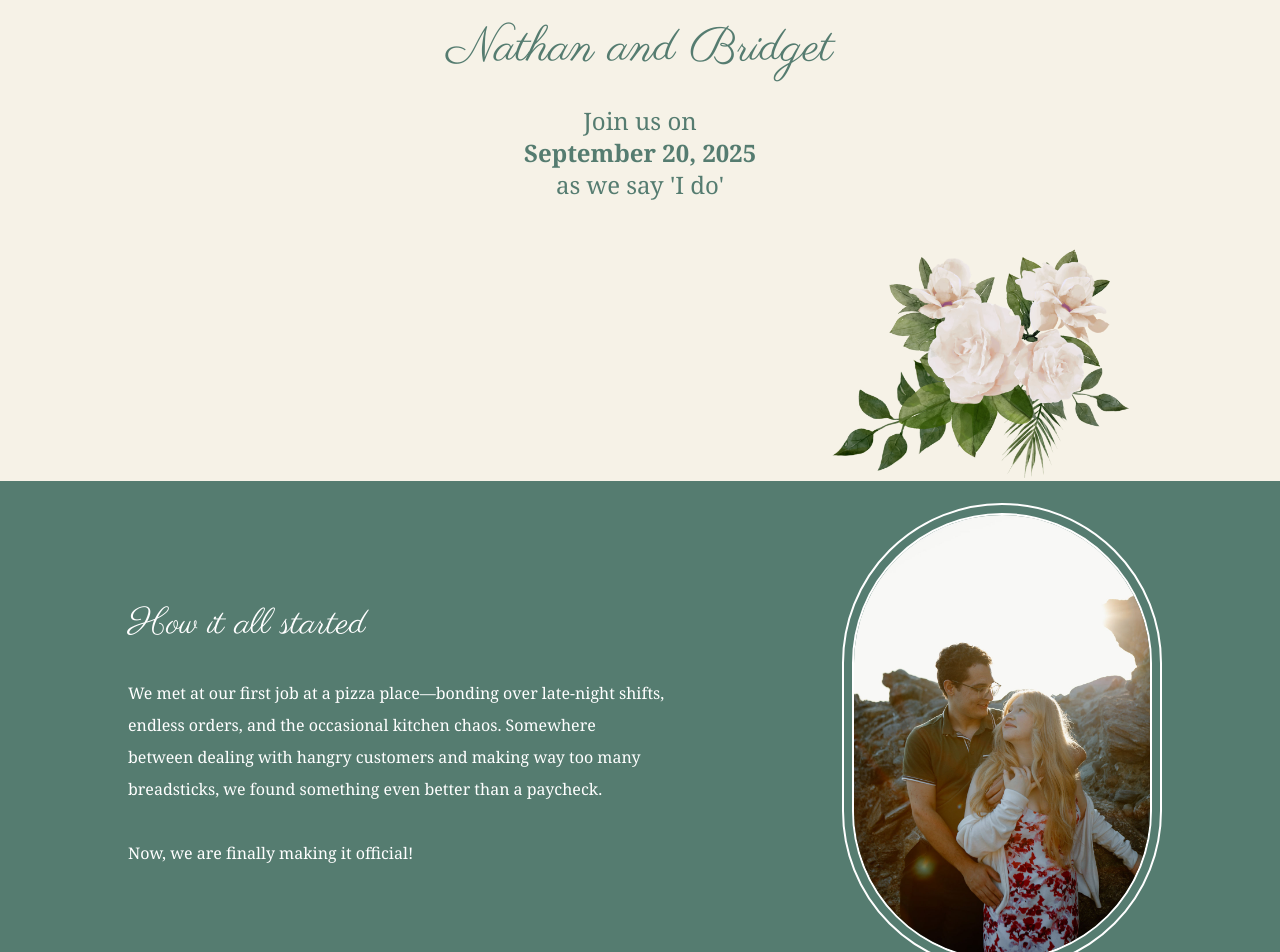
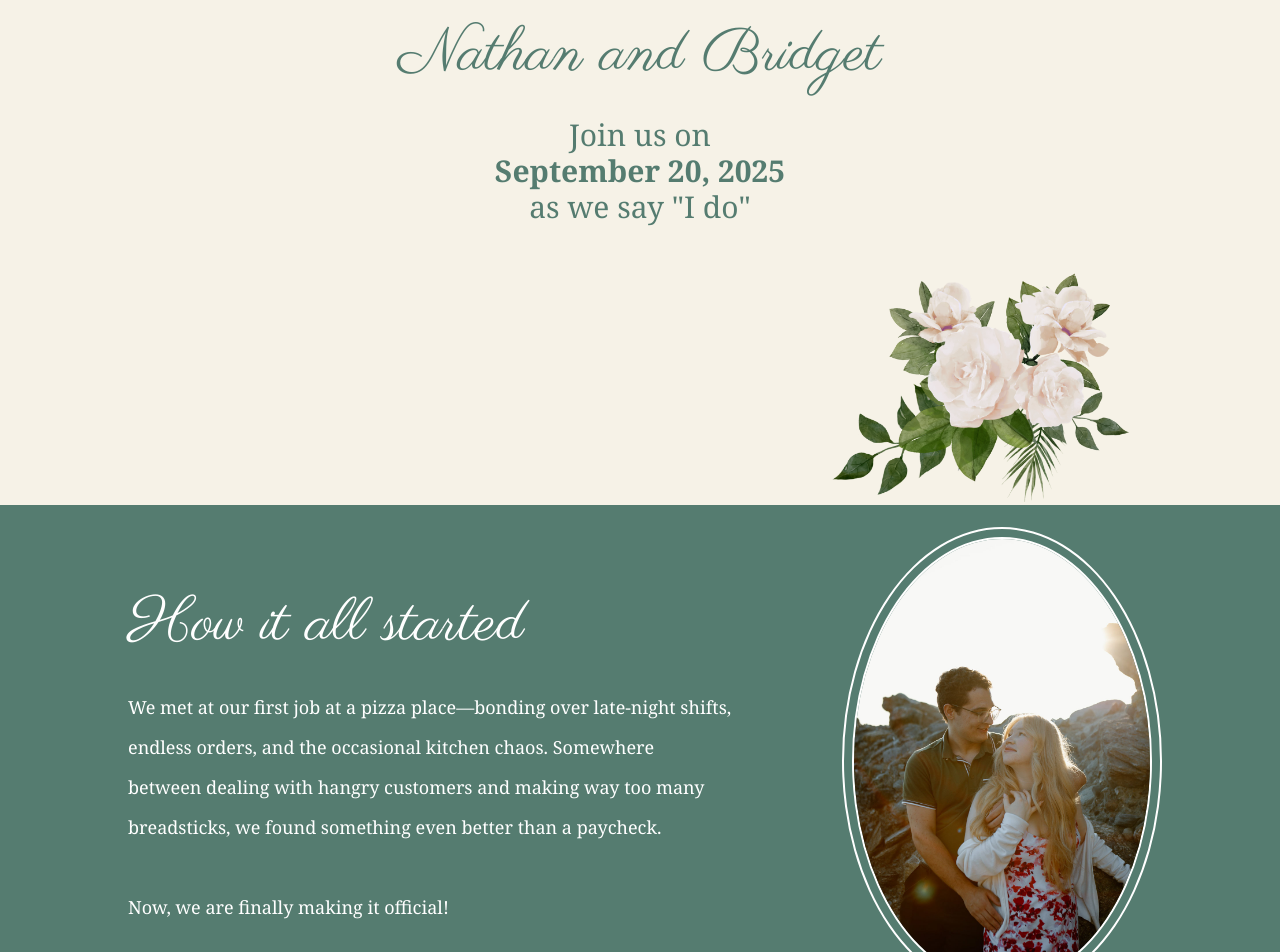
Before and after one commit to nathanngrove/nathanbridgetwedding, a Next.js app: page /nathanbridgetwedding/ in a window 1280 px wide. Shown: the part 240-1192 px from the top of the page. Built offline with nearby package versions, Linux system fonts and the light colour scheme.

Commit message:
possibly done?

```diff
--- a/src/app/page.tsx
+++ b/src/app/page.tsx
@@ -22,21 +22,21 @@
 				/>
 				<div className="mx-auto text-center flex flex-col gap-8">
 					<h1
-						className={`md:text-5xl text-4xl text-darkemerald ${parisienne.className}`}>
+						className={`md:text-6xl text-5xl text-darkemerald ${parisienne.className}`}>
 						Nathan and Bridget
 					</h1>
 					<div>
 						<SubHeading
 							text="Join us on"
-							className="lg:text-2xl text-lg text-darkemerald"
+							className="lg:text-3xl text-2xl text-darkemerald"
 						/>
 						<SubHeading
 							text="September 20, 2025"
-							className="lg:text-2xl text-lg text-darkemerald font-bold"
+							className="lg:text-3xl text-2xl text-darkemerald font-bold"
 						/>
 						<SubHeading
-							text="as we say 'I do'"
-							className="lg:text-2xl text-lg text-darkemerald"
+							text={`as we say "I do"`}
+							className="lg:text-3xl text-2xl text-darkemerald"
 						/>
 					</div>
 				</div>
@@ -55,7 +55,7 @@
 							text="How it all started"
 							className={`text-white text-left max-w-screen-lg mx-auto mb-8 ${parisienne.className}`}
 						/>
-						<p className="text-white max-w-[60ch] text-md leading-8 font-serif">
+						<p className="text-white max-w-[60ch] text-lg leading-10 font-serif">
 							We met at our first job at a pizza place—bonding
 							over late-night shifts, endless orders, and the
 							occasional kitchen chaos. Somewhere between dealing
@@ -69,7 +69,7 @@
 					<Image
 						src="us.jpg"
 						alt="Us <3"
-						className="overflow-hidden rounded-full border-2 border-white outline outline-2 outline-white outline-offset-8"
+						className="overflow-hidden rounded-[50%] border-2 border-white outline outline-2 outline-white outline-offset-8"
 						width={300}
 						height={300}
 					/>
@@ -78,7 +78,7 @@
 			<section className="py-16 px-8 bg-darkemerald">
 				<SubHeading
 					text="Let the countdown begin!"
-					className="pb-4 text-white mx-auto w-fit ${parisienne.className}"
+					className={`pb-12 text-white text-center mx-auto w-fit ${parisienne.className}`}
 				/>
 				<Countdown />
 			</section>
--- a/src/components/SubHeading.tsx
+++ b/src/components/SubHeading.tsx
@@ -13,8 +13,8 @@
 		<h2
 			className={
 				className
-					? twMerge(`lg:text-4xl text-3xl font-serif`, className)
-					: `lg:text-4xl text-3xl font-serif`
+					? twMerge(`lg:text-6xl text-5xl font-serif`, className)
+					: `lg:text-6xl text-5xl font-serif`
 			}>
 			{text}
 		</h2>
```
